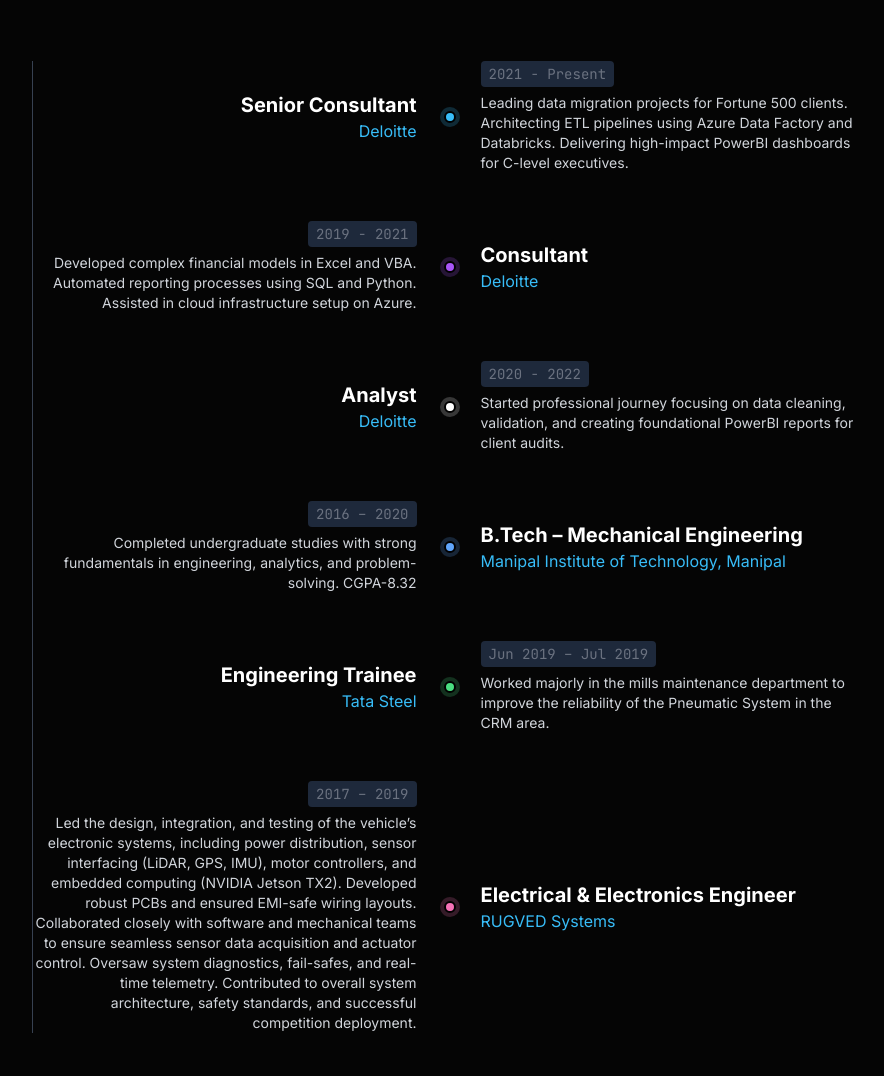
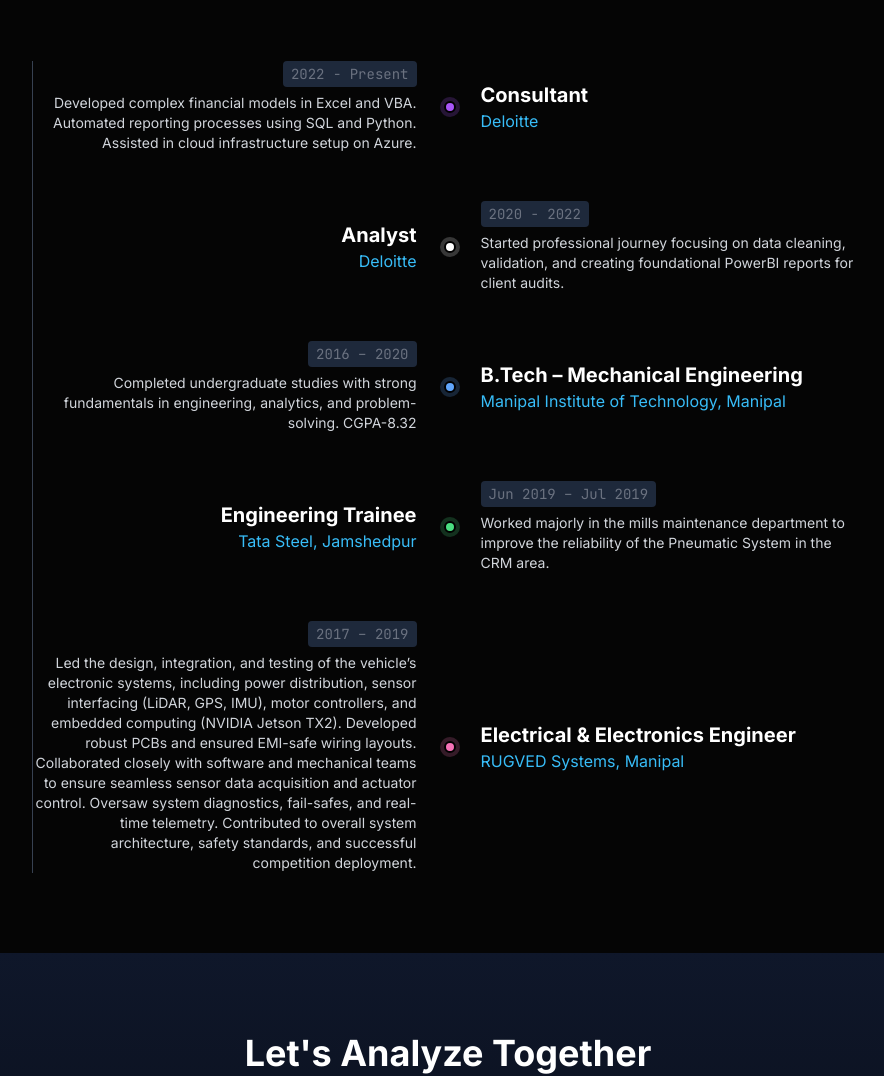
Before and after one commit to Vipul-Sureka/resume, a plain HTML site: page index.html in a window 1280 px wide. Shown: the part 2130-3206 px from the top of the page, without its empty margins (192-1076 px from the left). Drawn offline with nearby package versions, Linux system fonts and the light colour scheme; animation ran at ten frames a second.

Commit message:
Update index.html

```diff
--- a/index.html
+++ b/index.html
@@ -385,26 +385,6 @@
             </div>
 
             <div class="relative border-l border-gray-700 ml-4 md:ml-0 space-y-12">
-                <!-- Timeline Item 1 -->
-                <div class="relative pl-8 md:pl-0 reveal">
-                    <div class="md:flex items-center justify-between">
-                        <div class="hidden md:block w-1/2 pr-8 text-right">
-                            <h3 class="text-xl font-bold text-white">Senior Consultant</h3>
-                            <p class="text-data-accent">Deloitte</p>
-                        </div>
-                        <div class="absolute left-[-5px] md:left-1/2 md:ml-[-5px] w-3 h-3 bg-data-accent rounded-full border-2 border-black ring-4 ring-data-accent/20"></div>
-                        <div class="md:w-1/2 md:pl-8">
-                            <div class="md:hidden mb-2">
-                                <h3 class="text-xl font-bold text-white">Senior Consultant</h3>
-                                <p class="text-data-accent">Deloitte</p>
-                            </div>
-                            <span class="text-sm font-mono text-gray-500 bg-slate-800 px-2 py-1 rounded">2021 - Present</span>
-                            <p class="mt-2 text-gray-300 text-sm">
-                                Leading data migration projects for Fortune 500 clients. Architecting ETL pipelines using Azure Data Factory and Databricks. Delivering high-impact PowerBI dashboards for C-level executives.
-                            </p>
-                        </div>
-                    </div>
-                </div>
 
                 <!-- Timeline Item 2 -->
                 <div class="relative pl-8 md:pl-0 reveal">
@@ -419,7 +399,7 @@
                                 <h3 class="text-xl font-bold text-white">Consultant</h3>
                                 <p class="text-data-accent">Deloitte</p>
                             </div>
-                            <span class="text-sm font-mono text-gray-500 bg-slate-800 px-2 py-1 rounded">2019 - 2021</span>
+                            <span class="text-sm font-mono text-gray-500 bg-slate-800 px-2 py-1 rounded">2022 - Present</span>
                             <p class="mt-2 text-gray-300 text-sm">
                                 Developed complex financial models in Excel and VBA. Automated reporting processes using SQL and Python. Assisted in cloud infrastructure setup on Azure.
                             </p>
@@ -474,7 +454,7 @@
                     <div class="md:flex items-center justify-between">
                         <div class="hidden md:block w-1/2 pr-8 text-right">
                             <h3 class="text-xl font-bold text-white">Engineering Trainee</h3>
-                            <p class="text-data-accent">Tata Steel</p>
+                            <p class="text-data-accent">Tata Steel, Jamshedpur</p>
                         </div>
                         <div class="absolute left-[-5px] md:left-1/2 md:ml-[-5px] w-3 h-3 bg-green-400 rounded-full border-2 border-black ring-4 ring-green-400/20"></div>
                         <div class="md:w-1/2 md:pl-8">
@@ -495,7 +475,7 @@
                     <div class="md:flex items-center justify-between flex-row-reverse">
                         <div class="hidden md:block w-1/2 pl-8 text-left">
                             <h3 class="text-xl font-bold text-white">Electrical & Electronics Engineer</h3>
-                            <p class="text-data-accent">RUGVED Systems</p>
+                            <p class="text-data-accent">RUGVED Systems, Manipal</p>
                         </div>
                         <div class="absolute left-[-5px] md:left-1/2 md:ml-[-5px] w-3 h-3 bg-pink-400 rounded-full border-2 border-black ring-4 ring-pink-400/20"></div>
                         <div class="md:w-1/2 md:pr-8 md:text-right">
```
